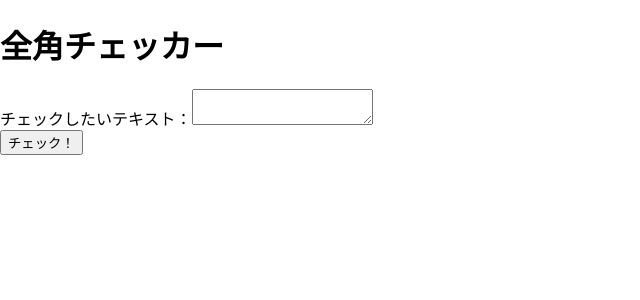
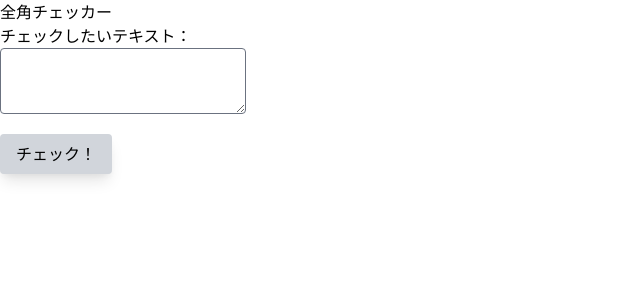
Before and after one commit to azufb/zenkakuChecker, a React (Create React App) app: page / in a window 1280 px wide. Shown: the top 300 px of the page, without its empty margins (0-640 px from the left). Built offline with nearby package versions, Linux system fonts and the light colour scheme.

Commit message:
Tailwindcssの導入

```diff
--- /dev/null
+++ b/craco.config.js
@@ -0,0 +1,10 @@
+module.exports = {
+  style: {
+    postcss: {
+      plugins: [
+        require('tailwindcss'),
+        require('autoprefixer'),
+      ],
+    },
+  },
+}
--- a/src/components/FormArea.tsx
+++ b/src/components/FormArea.tsx
@@ -25,9 +25,9 @@ const Form:React.VoidFunctionComponent = () => {
     <div>
       <div>
         <label>チェックしたいテキスト：</label>
-        <textarea typeof="text" value={targetText} onChange={(e) => setTargetText(e.target.value)} />
+        <textarea typeof="text" value={targetText} onChange={(e) => setTargetText(e.target.value)} className="block rounded" />
       </div>
-      <button onClick={handleSubmit}>チェック！</button>
+      <button onClick={handleSubmit} className="bg-gray-300 rounded py-2 px-4 my-5 shadow-lg">チェック！</button>
       <div>
         {checkedText}
       </div>
--- a/src/index.css
+++ b/src/index.css
@@ -1,3 +1,7 @@
+@import 'tailwindcss/base';
+@import 'tailwindcss/components';
+@import 'tailwindcss/utilities';
+
 body {
   margin: 0;
   font-family: -apple-system, BlinkMacSystemFont, 'Segoe UI', 'Roboto', 'Oxygen',
--- /dev/null
+++ b/tailwind.config.js
@@ -0,0 +1,13 @@
+module.exports = {
+  purge: ['./src/**/*.{js,jsx,ts,tsx}', './public/index.html'],
+  darkMode: false, // or 'media' or 'class'
+  theme: {
+    extend: {},
+  },
+  variants: {
+    extend: {},
+  },
+  plugins: [
+    require('@tailwindcss/forms'),
+  ],
+}
```
Also changed, not shown: package.json (+10 -3 lines), 2 other files (tests, documents, lock files or other folders).
